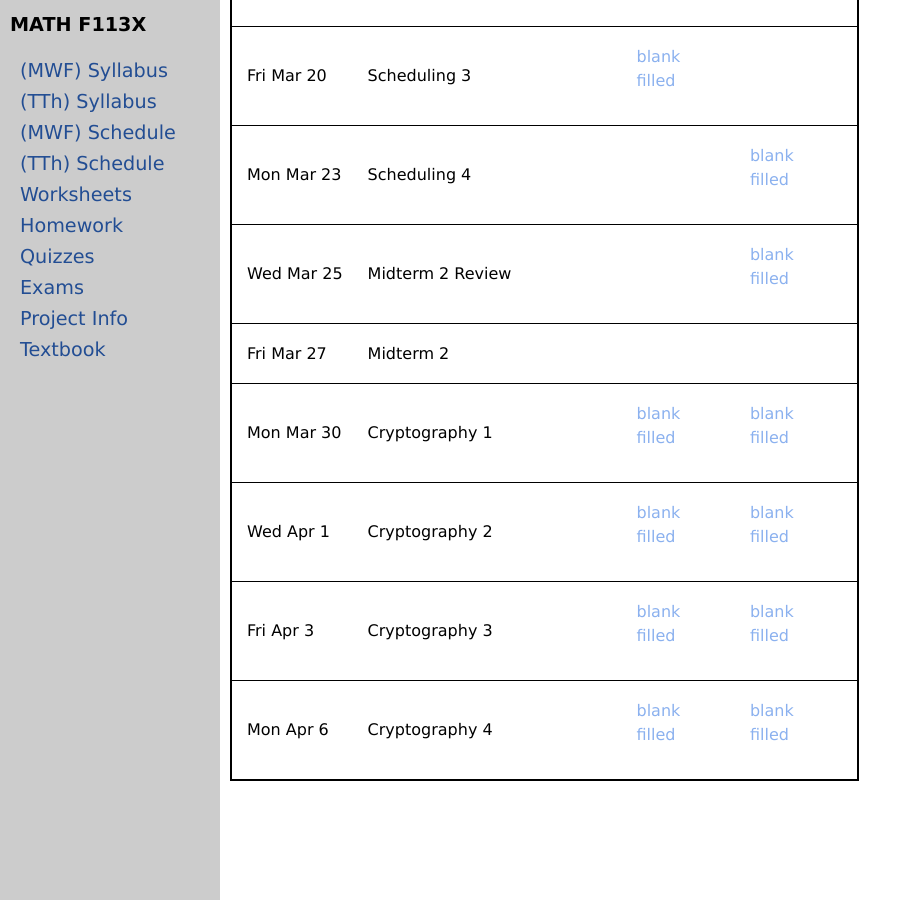
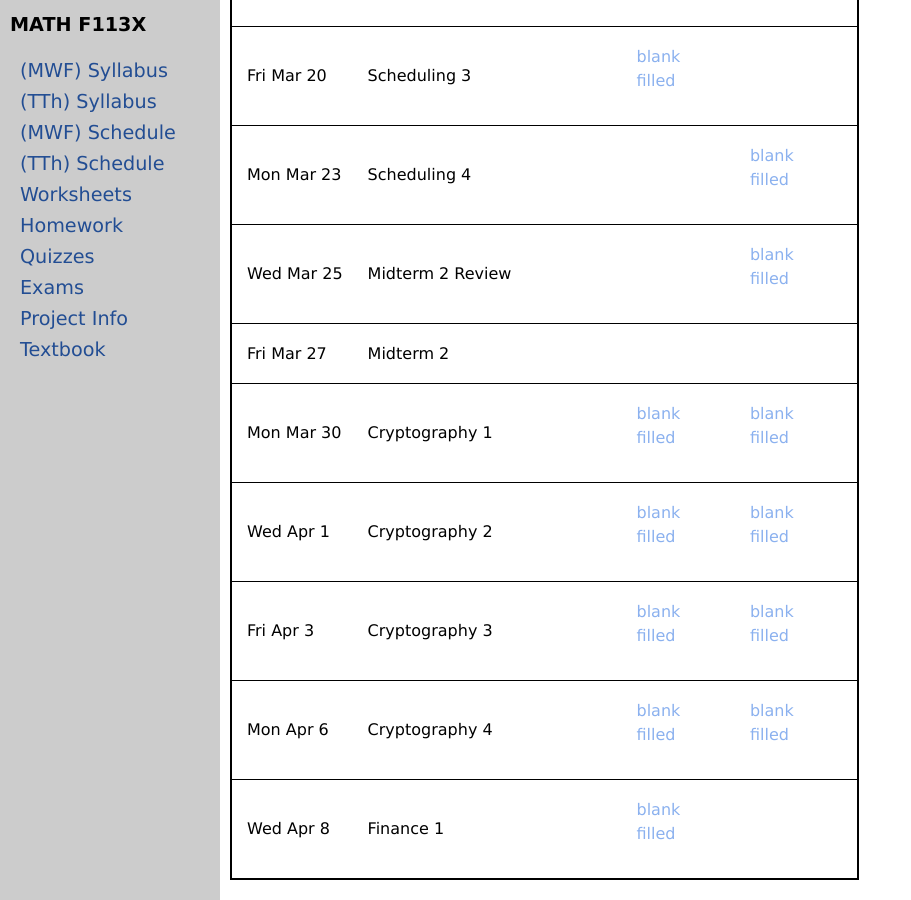
Before and after one commit to uaf-math/math113, a Jekyll site: the page built from worksheets.md, in a window 1280 px wide and 900 px high, scrolled down 2496 px. Shown: the whole window, without its empty margins (0-911 px from the left). Built offline with Jekyll 4.4.1, drawn with Linux system fonts in a browser that asks for light colours.

Commit message:
Update worksheetsS26.yml

```diff
--- a/_data/worksheetsS26.yml
+++ b/_data/worksheetsS26.yml
@@ -165,3 +165,7 @@ worksheets:
   ifilled: 23-I-cryptography4_DoubleTransposition-s.pdf
   blank: 23-w-cryptography4-DoubleTransposition.pdf
   filled: 23-w-cryptography4-DoubleTransposition-s.pdf
+- topic: Finance 1
+  date: Wed Apr 8
+  iblank: 24-I-Finance1_spreadsheets.pdf
+  ifilled: 24-I-Finance1_spreadsheets-s.pdf
```
